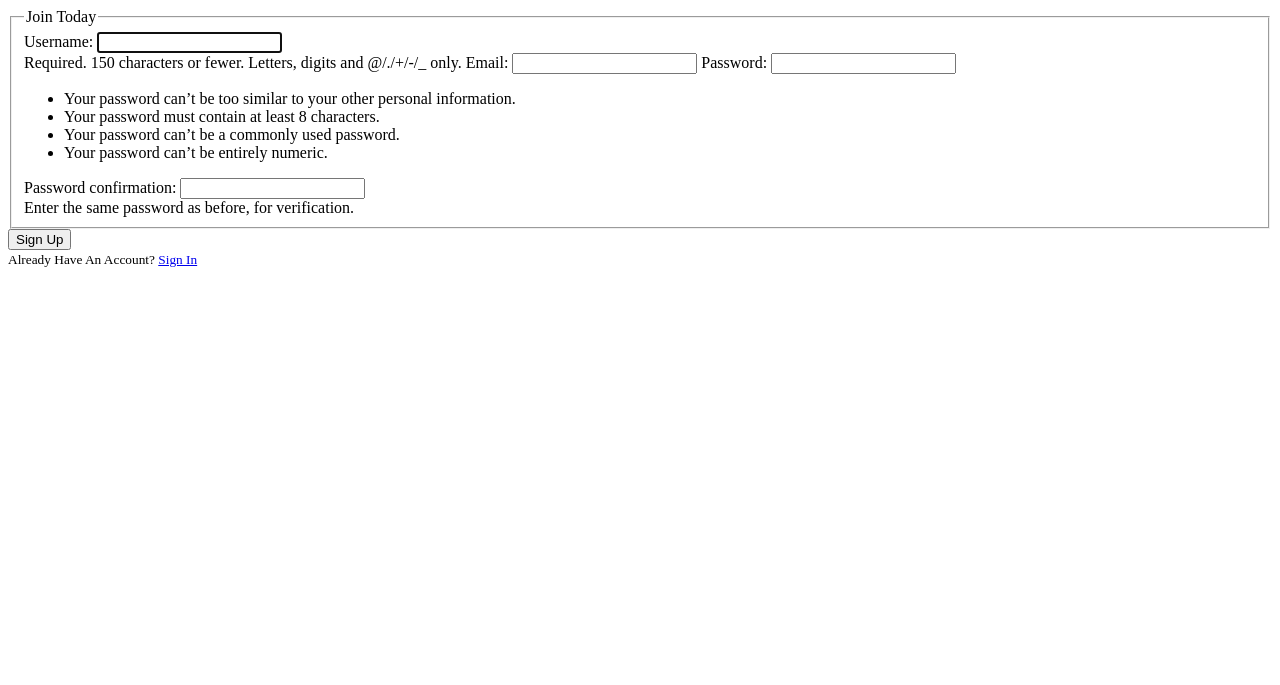
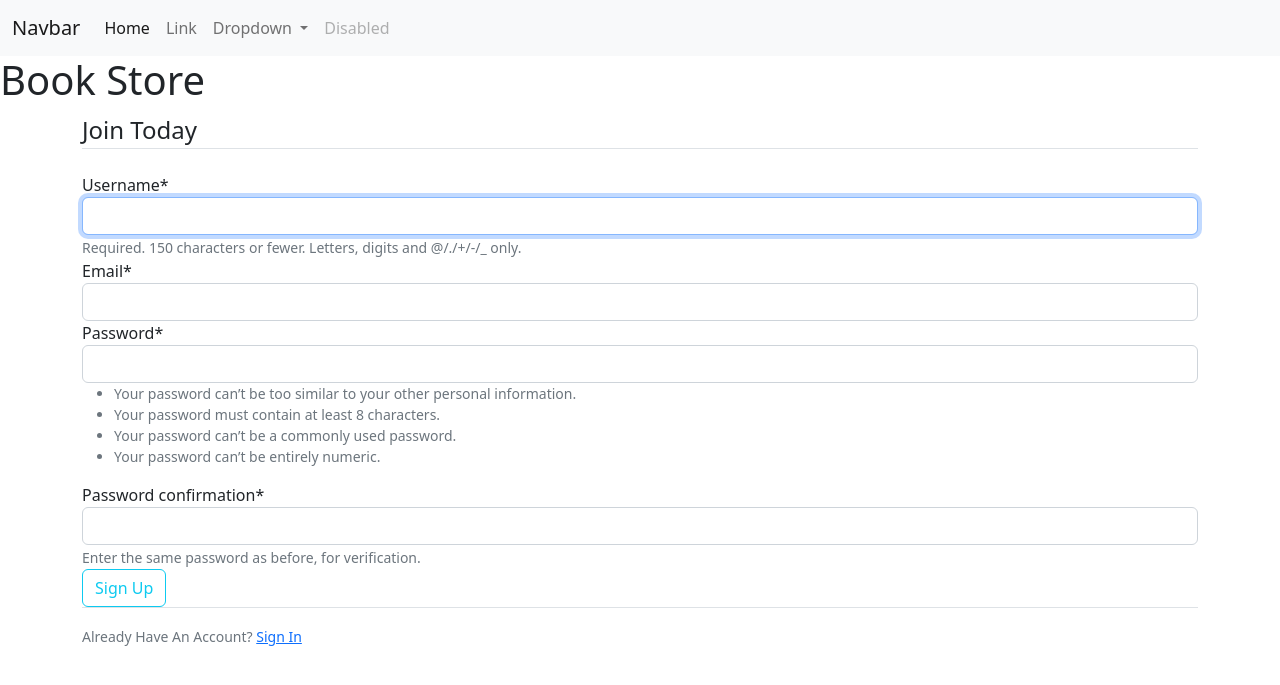
Before and after one commit to kebronDaniel/BookStore, a Django app: page /register/ in a window 1280 px wide. Shown: the top 685 px of the page. Run offline with Django 4.2, Linux system fonts and the light colour scheme; some libraries are stand-ins or nearby versions.

Commit message:
Added a bootstrap and a crispy forms

```diff
--- a/BookStore/settings.py
+++ b/BookStore/settings.py
@@ -37,6 +37,7 @@
     "django.contrib.staticfiles",
     "books.apps.BooksConfig",
     "users.apps.UsersConfig",
+    "crispy_forms",
 ]
 
 MIDDLEWARE = [
@@ -119,3 +120,5 @@
 DEFAULT_AUTO_FIELD = "django.db.models.BigAutoField"
 LOGIN_REDIRECT_URL = 'books:index'
 LOGIN_URL = 'login'
+
+CRISPY_TEMPLATE_PACK = 'bootstrap4'
--- a/books/urls.py
+++ b/books/urls.py
@@ -4,5 +4,5 @@
 app_name = 'books'
 
 urlpatterns = [
-    path('', views.index, name="index")
+    path('', views.index, name="index"),
 ]
--- a/templates/base.html
+++ b/templates/base.html
@@ -1,14 +1,49 @@
 <!doctype html>
 <html lang="en">
-<head>
-    <meta charset="UTF-8">
-    <meta name="viewport"
-          content="width=device-width, user-scalable=no, initial-scale=1.0, maximum-scale=1.0, minimum-scale=1.0">
-    <meta http-equiv="X-UA-Compatible" content="ie=edge">
-    <title>Document</title>
-</head>
-<body class="container">
-    {%block content%}
-    {%endblock%}
-</body>
+  <head>
+    <meta charset="utf-8">
+    <meta name="viewport" content="width=device-width, initial-scale=1">
+    <title>Bootstrap demo</title>
+    <link href="https://cdn.jsdelivr.net/npm/bootstrap@5.2.0/dist/css/bootstrap.min.css" rel="stylesheet" integrity="sha384-gH2yIJqKdNHPEq0n4Mqa/HGKIhSkIHeL5AyhkYV8i59U5AR6csBvApHHNl/vI1Bx" crossorigin="anonymous">
+  </head>
+  <body>
+      <nav class="navbar navbar-expand-lg bg-light" style="background-color: #e3f2fd;">
+      <div class="container-fluid">
+        <a class="navbar-brand" href="#">Navbar</a>
+        <button class="navbar-toggler" type="button" data-bs-toggle="collapse" data-bs-target="#navbarSupportedContent" aria-controls="navbarSupportedContent" aria-expanded="false" aria-label="Toggle navigation">
+          <span class="navbar-toggler-icon"></span>
+        </button>
+        <div class="collapse navbar-collapse" id="navbarSupportedContent">
+          <ul class="navbar-nav me-auto mb-2 mb-lg-0">
+            <li class="nav-item">
+              <a class="nav-link active" aria-current="page" href="#">Home</a>
+            </li>
+            <li class="nav-item">
+              <a class="nav-link" href="#">Link</a>
+            </li>
+            <li class="nav-item dropdown">
+              <a class="nav-link dropdown-toggle" href="#" role="button" data-bs-toggle="dropdown" aria-expanded="false">
+                Dropdown
+              </a>
+              <ul class="dropdown-menu">
+                <li><a class="dropdown-item" href="#">Action</a></li>
+                <li><a class="dropdown-item" href="#">Another action</a></li>
+                <li><hr class="dropdown-divider"></li>
+                <li><a class="dropdown-item" href="#">Something else here</a></li>
+              </ul>
+            </li>
+            <li class="nav-item">
+              <a class="nav-link disabled">Disabled</a>
+            </li>
+          </ul>
+        </div>
+      </div>
+</nav>
+    <h1>Book Store</h1>
+    <div class="container">
+        {%block content%}
+        {%endblock%}
+    </div>
+    <script src="https://cdn.jsdelivr.net/npm/bootstrap@5.2.0/dist/js/bootstrap.bundle.min.js" integrity="sha384-A3rJD856KowSb7dwlZdYEkO39Gagi7vIsF0jrRAoQmDKKtQBHUuLZ9AsSv4jD4Xa" crossorigin="anonymous"></script>
+  </body>
 </html>
--- a/users/templates/register.html
+++ b/users/templates/register.html
@@ -1,11 +1,16 @@
 {% extends 'base.html' %}
+{% load crispy_forms_tags %}
 {% block content%}
+<div class="row">
+    <div class="col-3">
+
+    </div>
     <div class="content-section">
         <form method="POST">
             {% csrf_token %}
             <fieldset class="form-group">
                 <legend class="border-bottom mb-4">Join Today</legend>
-                {{ form }}
+                {{ form|crispy }}
             </fieldset>
             <div class="form-group">
                 <button class="btn btn-outline-info" type="submit">Sign Up</button>
@@ -17,4 +22,6 @@
             </small>
         </div>
     </div>
+
+ </div>
 {%endblock%}
```
Also changed, not shown: books/views.py (line endings or trailing spaces), db.sqlite3, 2 other files.
